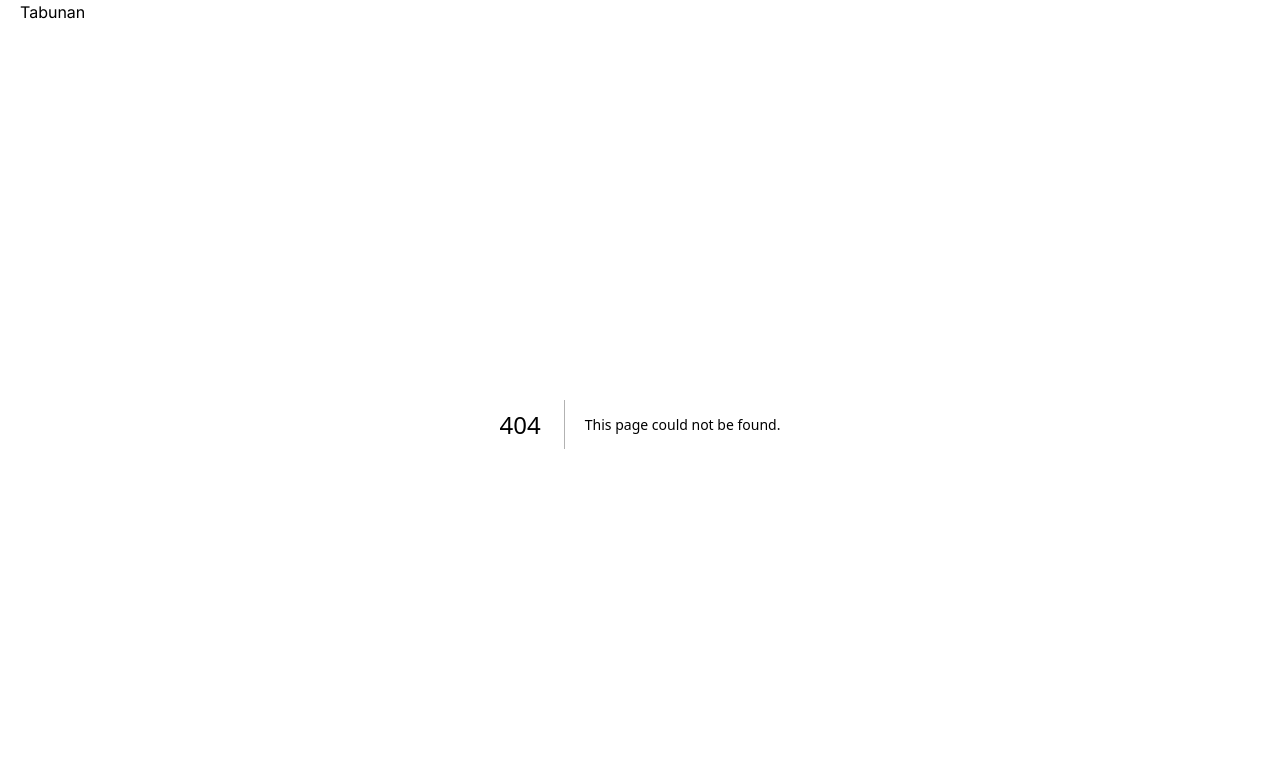
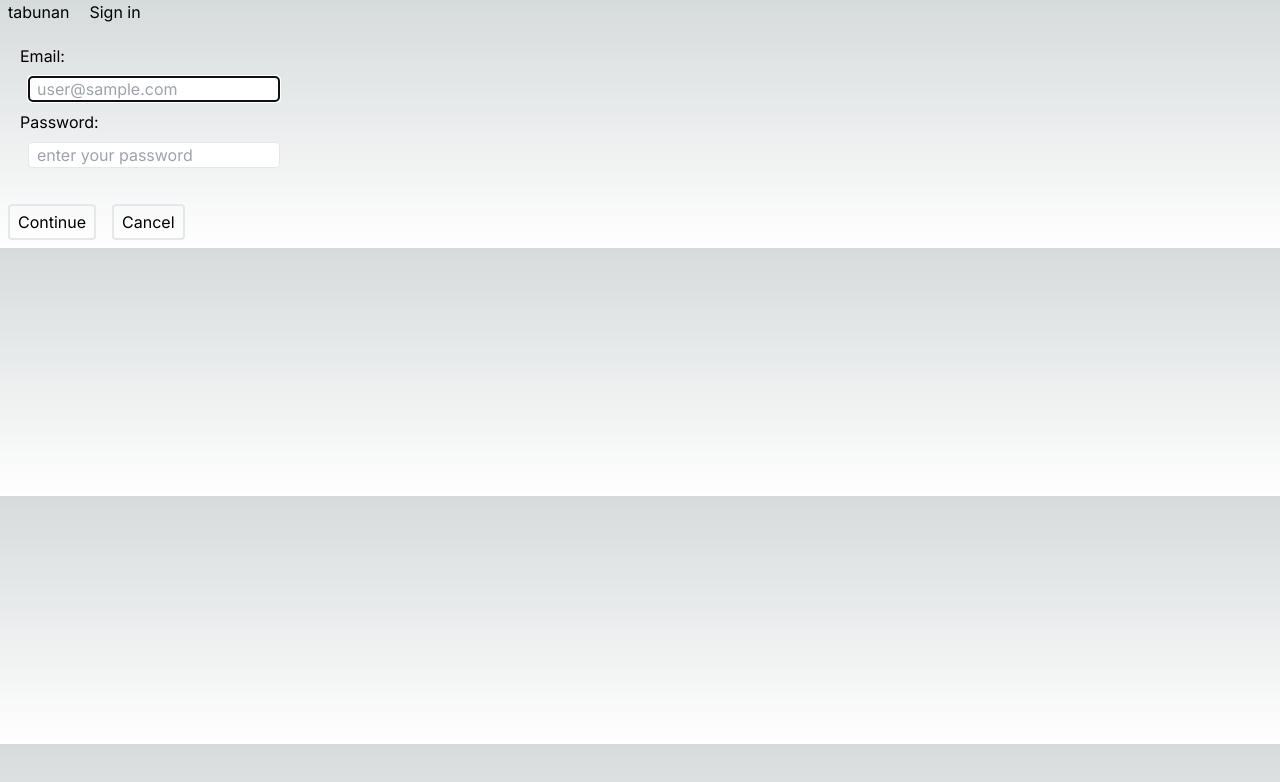
Before and after one commit to trabeast/tabunanjs, a Next.js app: page /sign-in in a window 1280 px wide. Before the commit this address had no page. Shown: the top 782 px of the page. Built offline with nearby package versions, Linux system fonts and the light colour scheme.

Commit message:
Created sign-in page. - Remove email and password input in BookingForm. - Created new Navigation component.

```diff
--- a/src/app/layout.js
+++ b/src/app/layout.js
@@ -2,6 +2,7 @@ import Link from "next/link";
 import "./globals.css";
 import "react-day-picker/dist/style.css";
 import {Inter} from "next/font/google";
+import Navigation from "@/components/Navigation";
 
 const inter = Inter({subsets: ["latin"]});
 
@@ -14,13 +15,7 @@ export default function RootLayout({children}) {
   return (
     <html lang="en">
       <body className={inter.className}>
-        <nav className="mx-5">
-          <ul>
-            <li>
-              <Link href={"/"}>Tabunan</Link>
-            </li>
-          </ul>
-        </nav>
+        <Navigation></Navigation>
         {children}
       </body>
     </html>
--- /dev/null
+++ b/src/app/sign-in/page.jsx
@@ -0,0 +1,43 @@
+"use client";
+
+import Input from "@/components/Input";
+import Button from "@/components/Button";
+import {useRef} from "react";
+
+export default function SignIn() {
+  const emailRef = useRef(null);
+  const passwordRef = useRef(null);
+
+  return (
+    <form onSubmit={(e) => e.preventDefault()}>
+      <div className="m-5">
+        <Input
+          label="Email"
+          ref={emailRef}
+          type="email"
+          name="email"
+          placeholder="user@sample.com"
+          autoComplete="off"
+          autoFocus="true"
+        ></Input>
+        <br />
+        <Input
+          label="Password"
+          ref={passwordRef}
+          type="password"
+          name="password"
+          autoComplete="off"
+          placeholder="enter your password"
+        ></Input>
+      </div>
+      <div className="float-left">
+        <Button type="submit">
+          <span>Continue</span>
+        </Button>
+        <Button>
+          <span>Cancel</span>
+        </Button>
+      </div>
+    </form>
+  );
+}
--- a/src/components/BookingForm.jsx
+++ b/src/components/BookingForm.jsx
@@ -2,8 +2,7 @@
 
 import {DayPicker} from "react-day-picker";
 import Button from "./Button";
-import Input from "./Input";
-import {useRef, useReducer} from "react";
+import {useReducer} from "react";
 import {useRouter} from "next/navigation";
 import {DateRange} from "react-day-picker";
 import {addDays} from "date-fns";
@@ -18,7 +17,7 @@ function getToday() {
 function getInitDisabled() {
   return [
     {before: getToday()},
-    {from: addDays(getToday(), 3), to: addDays(getToday(), 5)},
+    {from: addDays(getToday(), 20), to: addDays(getToday(), 25)},
   ];
 }
 
@@ -72,13 +71,8 @@ function reducer(state, action) {
  * @param {BookingFormProps} props
  */
 export default function BookingForm(props) {
-  console.log("Render Booking Form");
-
   const router = useRouter();
-
   const [state, dispatch] = useReducer(reducer, initState);
-  const emailRef = useRef(null);
-  const passwordRef = useRef(null);
 
   return (
     <form
@@ -86,19 +80,6 @@ export default function BookingForm(props) {
       {...props}
       autoComplete="off"
     >
-      <Input
-        type="email"
-        placeholder="user@sample.com"
-        autoComplete="off"
-        autoFocus="true"
-      ></Input>
-      <br />
-      <Input
-        type="password"
-        autoComplete="off"
-        placeholder="enter your password"
-      ></Input>
-      <br />
       <DayPicker
         mode="range"
         selected={state.selected}
@@ -106,9 +87,8 @@ export default function BookingForm(props) {
         disabled={state.disabled}
       ></DayPicker>
       <br />
-
-      <div className="float-right">
-        <Button>
+      <div className="float-left">
+        <Button type="submit">
           <span>Continue</span>
         </Button>
         <Button onClick={() => router.back()}>
--- a/src/components/Input.jsx
+++ b/src/components/Input.jsx
@@ -1,9 +1,20 @@
+const {forwardRef} = require("react");
+
 /**
- * @type {{props: React.InputHTMLAttributes}} InputProps
+ * @type {{props: React.InputHTMLAttributes} & {label: string}} InputProps
  * @param {InputProps} props
  */
-export default function Input(props) {
+const Input = forwardRef(function Input({label, ...props}, ref) {
   return (
-    <input className="border text-black rounded bg-gray m-2 px-2" {...props} />
+    <>
+      <label className="block" htmlFor={props.name}>{`${label}:`}</label>
+      <input
+        ref={ref}
+        className="border text-black rounded bg-gray m-2 px-2"
+        {...props}
+      />
+    </>
   );
-}
+});
+
+export default Input;
--- /dev/null
+++ b/src/components/Navigation.jsx
@@ -0,0 +1,20 @@
+import Link from "next/link";
+
+export default function Navigation() {
+  const links = [
+    {name: "tabunan", displayName: "tabunan", href: "/"},
+    {name: "signin", displayName: "Sign in", href: "/sign-in"},
+  ];
+
+  return (
+    <nav className="mx-2">
+      <ul>
+        {links.map(({name, displayName, href}) => (
+          <li className="inline-block mr-5" key={name}>
+            <Link href={href}>{displayName}</Link>
+          </li>
+        ))}
+      </ul>
+    </nav>
+  );
+}
```
